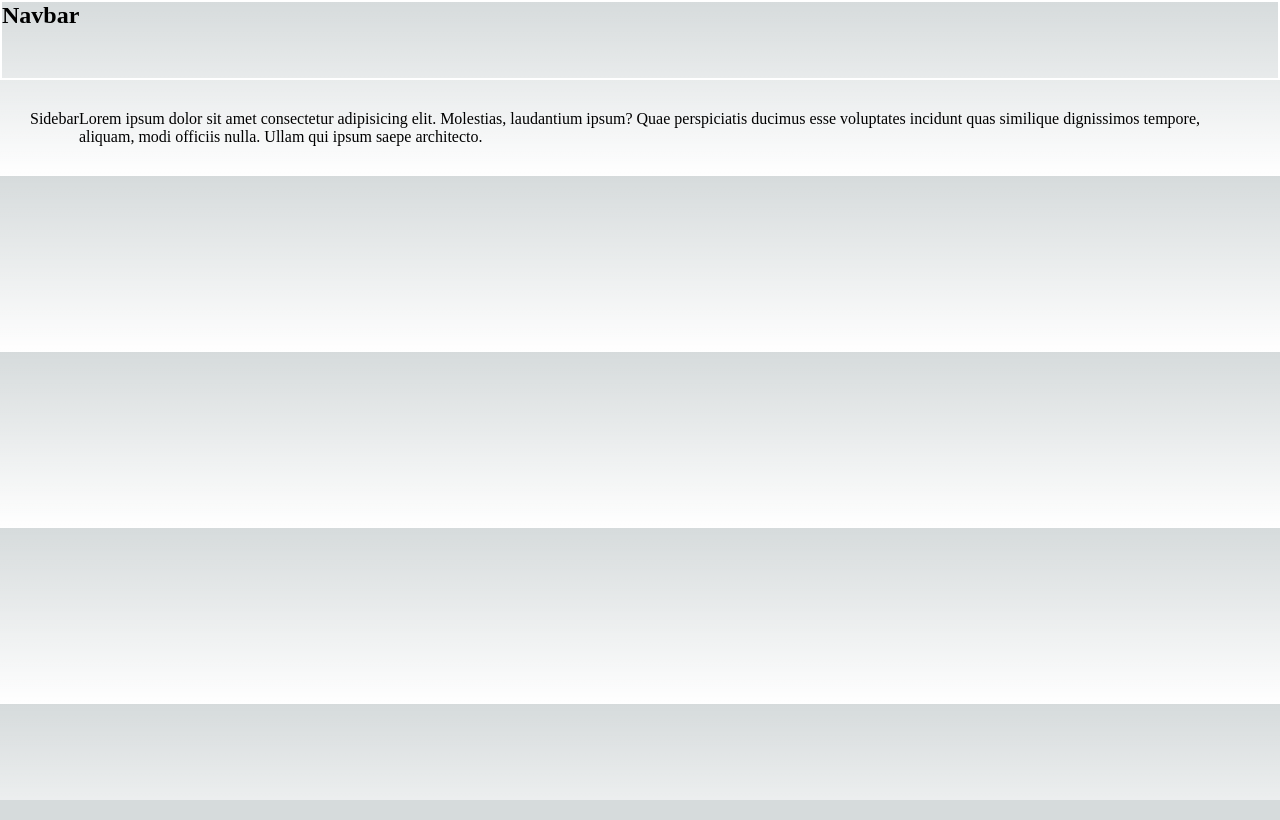
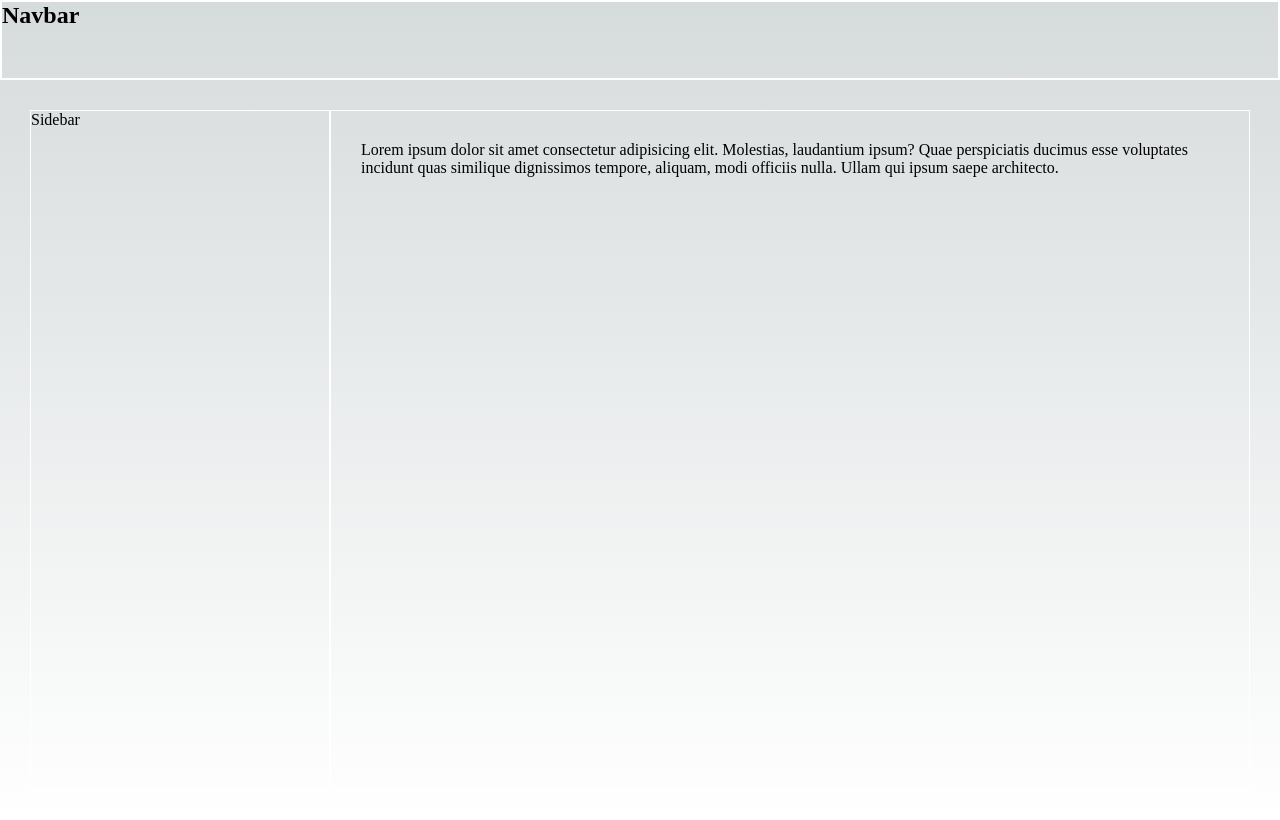
Before and after one commit to algomachine007/hygraph-graphql-reques-codegen, a Next.js app: page /jira in a window 1280 px wide. Built offline with nearby package versions, Linux system fonts and the light colour scheme.

Commit message:
adding content

```diff
--- /dev/null
+++ b/src/components/content/Content.tsx
@@ -0,0 +1,14 @@
+import styles from "./styles.module.css";
+
+const Content = () => {
+  return (
+    <div className={styles.content}>
+      Lorem ipsum dolor sit amet consectetur adipisicing elit. Molestias,
+      laudantium ipsum? Quae perspiciatis ducimus esse voluptates incidunt quas
+      similique dignissimos tempore, aliquam, modi officiis nulla. Ullam qui
+      ipsum saepe architecto.
+    </div>
+  );
+};
+
+export default Content;
--- /dev/null
+++ b/src/components/content/styles.module.css
@@ -0,0 +1,4 @@
+.content {
+  padding: 30px;
+  border: 1px solid white;
+}
--- a/src/components/layout/Main.tsx
+++ b/src/components/layout/Main.tsx
@@ -5,8 +5,6 @@ import styles from "./style.module.css";
 // put an animation on it
 
 const Main = ({ children }: { children: React.ReactNode }) => {
-  console.log(children);
-
   return (
     <header>
       <>
--- a/src/components/sidebar/Sidebar.tsx
+++ b/src/components/sidebar/Sidebar.tsx
@@ -1,5 +1,6 @@
+import styles from "./styles.module.css";
 const Sidebar = () => {
-  return <div>Sidebar</div>;
+  return <aside className={styles.sidebar}>Sidebar</aside>;
 };
 
 export default Sidebar;
--- /dev/null
+++ b/src/components/sidebar/styles.module.css
@@ -0,0 +1,5 @@
+.sidebar {
+  border: 1px solid white;
+  min-width: 300px;
+  height: calc(100vh - 15vh);
+}
--- a/src/pages/jira.tsx
+++ b/src/pages/jira.tsx
@@ -1,3 +1,4 @@
+import Content from "@/components/content/Content";
 import Main from "@/components/layout/Main";
 import Sidebar from "@/components/sidebar/Sidebar";
 
@@ -5,10 +6,7 @@ const Jira = () => {
   return (
     <Main>
       <Sidebar />
-      Lorem ipsum dolor sit amet consectetur adipisicing elit. Molestias,
-      laudantium ipsum? Quae perspiciatis ducimus esse voluptates incidunt quas
-      similique dignissimos tempore, aliquam, modi officiis nulla. Ullam qui
-      ipsum saepe architecto.
+      <Content />
     </Main>
   );
 };
```
